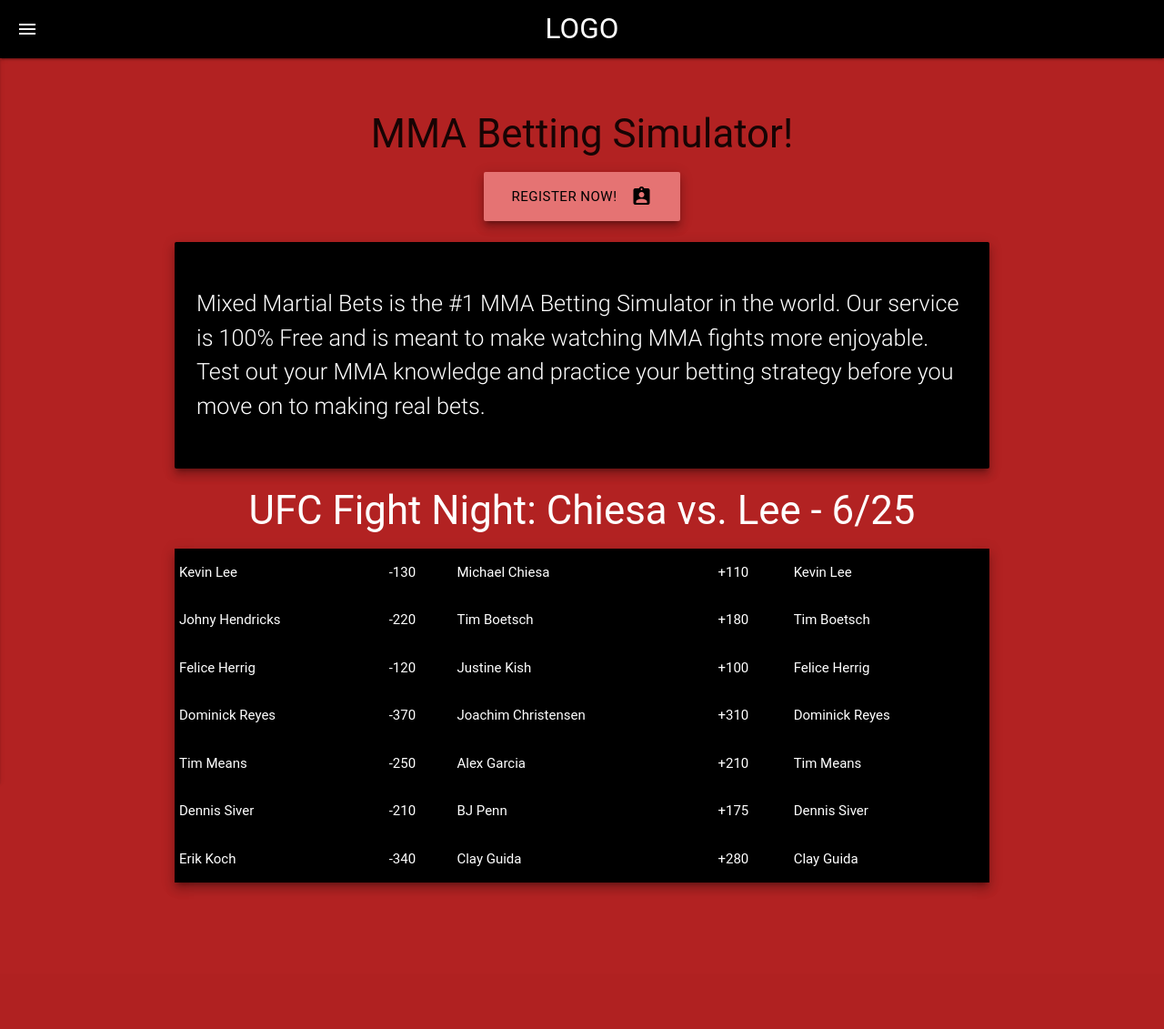
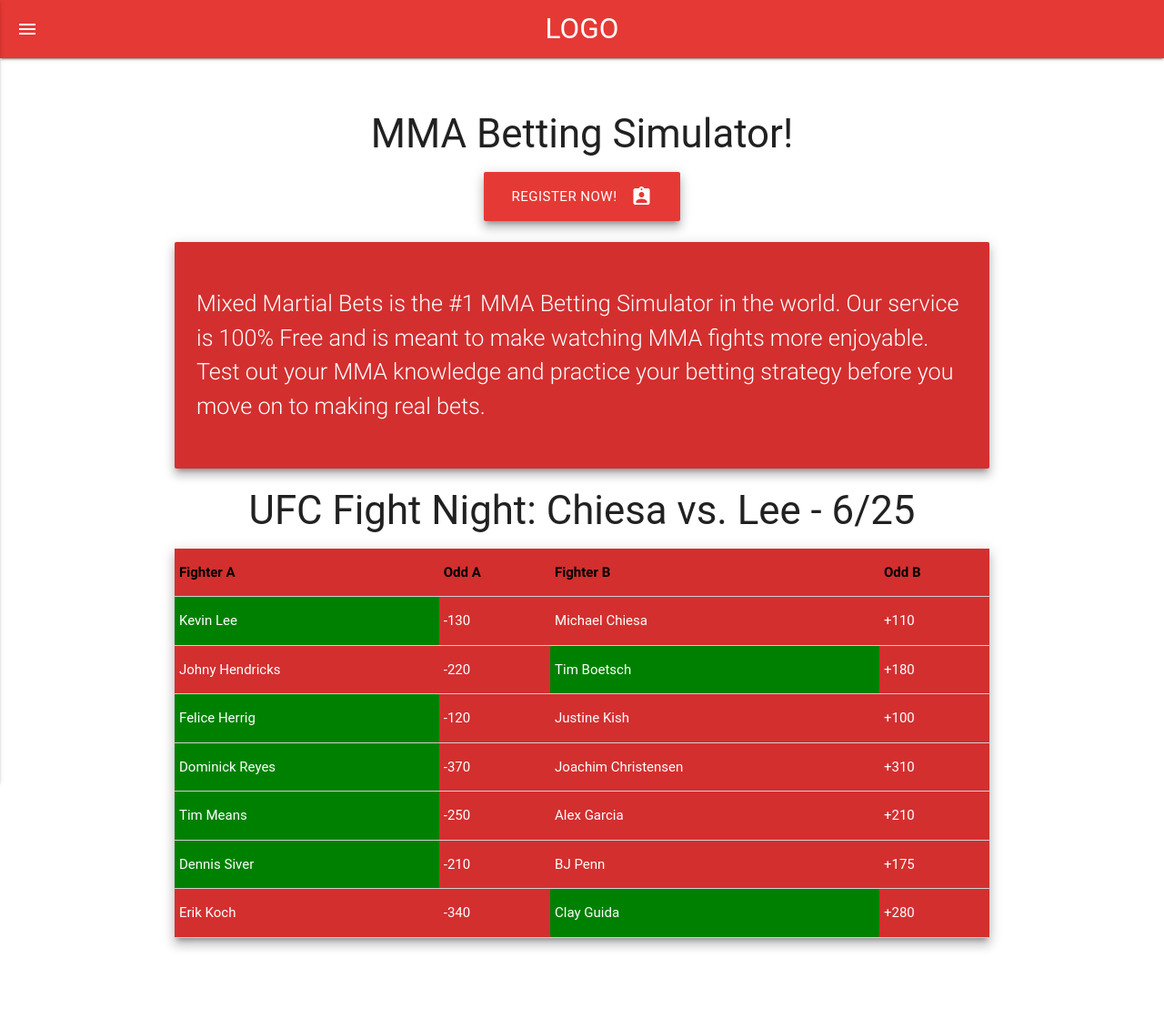
Before and after one commit to arman-ashrafian/MixedMartialBets, a Flask app: page / in a window 1280 px wide. Shown: the whole page at 91% size. Before the commit the page ends 981 px from the top, so only its background shows below. Run offline with Flask 2, Linux system fonts and the light colour scheme; a user stored in the database is signed in; data comes from the database, SQL or seed files in the repository; some libraries are stand-ins or nearby versions; some web fonts are replaced.

Commit message:
added newlogin and improved index fight table

```diff
--- a/app/templates/newIndex.html
+++ b/app/templates/newIndex.html
@@ -23,7 +23,7 @@
 
     <!-- NAVBAR (w/ mobile collapse) -->
     <nav>
-      <div class="nav-wrapper black ">
+      <div class="nav-wrapper red darken-1">
         <a href="#!" class="brand-logo center">LOGO</a>
         <a href="#" data-activates="mobile-menu" class="button-collapse show-on-large"><i class="material-icons">menu</i></a>
         <ul class="side-nav" id="mobile-menu">
@@ -33,24 +33,30 @@
             <li>
               <div class="divider"></div>
             </li>
-            <li><a href="#"><i class="small material-icons">perm_identity</i>Sign In</a>
-            </li>
+            {% if logged_in %}
+              <li><a href="/logout"><i class="small material-icons">input</i>Logout</a></li>
+            {% else %}
+              <li><a href="/login"><i class="small material-icons">perm_identity</i>Sign In</a></li>
+            {% endif %}
+            <li><a href="/signup"><i class="small material-icons">assignment</i>Register</a></li>
         </ul>
       </div>
     </nav> <br />
+
+{% block page_content %} <!-- unique content for page -->
 
     <div class="container">
 
         <!-- Register Button -->
         <div class="section center-align">
-            <h3 class=>MMA Betting Simulator!</h3>
-            <a class="waves-effect waves-light btn-large red lighten-2 black-text z-depth-4">
+            <h3>MMA Betting Simulator!</h3>
+            <a class="waves-effect waves-light btn-large red darken-1 white-text z-depth-4">
                 <i class="material-icons right">assignment_ind</i>Register Now!
             </a>
         </div>
 
         <!-- Website Description -->
-        <div class="card-panel black z-depth-4">
+        <div class="card-panel z-depth-4 red darken-2">
             <p class="flow-text">
                 <span class="white-text">
                     Mixed Martial Bets is the #1 MMA Betting Simulator in the world.
@@ -64,18 +70,28 @@
         <!-- NATE DIAZ PIC -->
         <!-- <img class="responsive-img" src="natediaz.jpg"> -->
 
-        <div class="center-align white-text">
+        <div class="center-align">
           <h3>{{event_name}}</h3>
         </div>
 
         <!-- Fight Table -->
-        <div class="black white-text z-depth-4">
-            <table class="responsive-table">
+        <div class="red darken-2 white-text z-depth-4">
+            <table class="responsive-table bordered">
+              <thead class="black-text">
+                <th>Fighter A</th>
+                <th>Odd A</th>
+                <th>Fighter B</th>
+                <th>Odd B</th>
+              </thead>
               <tbody>
                 <!-- Fight Loop -->
                 {% for fight in fights %}
                 <tr>
-                  <td>{{fight.fighterA}}</td>
+                  {% if fight.result == 1 %}
+                    <td style="background-color:green;">{{fight.fighterA}}</td>
+                  {% else %}
+                    <td>{{fight.fighterA}}</td>
+                  {% endif %}
 
                   <!-- Odd A -->
                   {% if fight.oddA > 0 %}
@@ -84,22 +100,17 @@
                     <td>{{fight.oddA}}</td>
                   {% endif %}
 
-                  <td>{{fight.fighterB}}</td>
+                  {% if fight.result == 2 %}
+                    <td style="background-color:green;">{{fight.fighterB}}</td>
+                  {% else %}
+                    <td>{{fight.fighterB}}</td>
+                  {% endif %}
 
                   <!-- Odd B -->
                   {% if fight.oddB > 0 %}
                     <td>+{{fight.oddB}}</td>
                   {% else %}
                     <td>{{fight.oddB}}</td>
-                  {% endif %}
-
-                  <!-- Fight Result -->
-                  {% if fight.result != 0 %}
-                    {% if fight.result == 1 %}
-                      <td>{{fight.fighterA}}</td>
-                    {% else %}
-                      <td>{{fight.fighterB}}</td>
-                    {% endif %}
                   {% endif %}
                 </tr>
                 {% endfor %}
@@ -111,13 +122,25 @@
 
     </div>  <!-- /.container -->
 
+
+<style>
+  .fight_winner {
+    /*color: rgb(20,175,20);*/
+    color: black;
+    background-color: green;
+    font: 20pt;
+  }
+</style>
+
+{% endblock %} <!-- end of page content block -->
+
 <script>
     $(".button-collapse").sideNav();
 </script>
 
 <style>
     html {
-        background-color: firebrick;
+        background-color: white;
     }
 </style>
 
--- a/app/views.py
+++ b/app/views.py
@@ -16,17 +16,15 @@
     latestDate = dbFights[len(dbFights) - 1].date
     eventName = dbFights[len(dbFights) - 1].event # -- pass to template
 
+    # get latest fights
     for fight in dbFights:
         if(fight.date == latestDate):
             fights.append(fight)
 
-    return render_template('newIndex.html', fights=fights, event_name=eventName)
+    loggedIn = currentUser != None #-- true if user is logged in
 
-    # if currentUser:
-    #     return render_template('index.html', logged_in=True,
-    #                            user_name=currentUser, fights=fights,
-    #                            event_name=eventName)
-    # return render_template('index.html', logged_in=False, fights=fights, event_name=eventName)
+    return render_template('newIndex.html', fights=fights, event_name=eventName,
+                           logged_in=loggedIn)
 
 @app.route('/signup')
 def signUp():
@@ -90,12 +88,14 @@
             user = models.User.query.filter_by(email=request.form['email']).first()
 
             if user and user.password == request.form['password']:
+                # correct email & password
                 session['username'] = user.name
                 session['email'] = request.form['email']
 
                 return redirect(url_for('index'))
 
             else:
+                # incorrect login
                 return render_template('login.html', incorrect_login=True)
 
 @app.route('/placeBets')
@@ -145,6 +145,10 @@
 
                 return jsonify(status="ok")
 
+@app.route('/newlogin')
+def newlogin():
+    return render_template('newLogin.html', logged_in=False)
+
 
 def getCurrentUser():
     currentUser = None
```
Also changed, not shown: app/templates/newLogin.html (added, +47 -0 lines).
